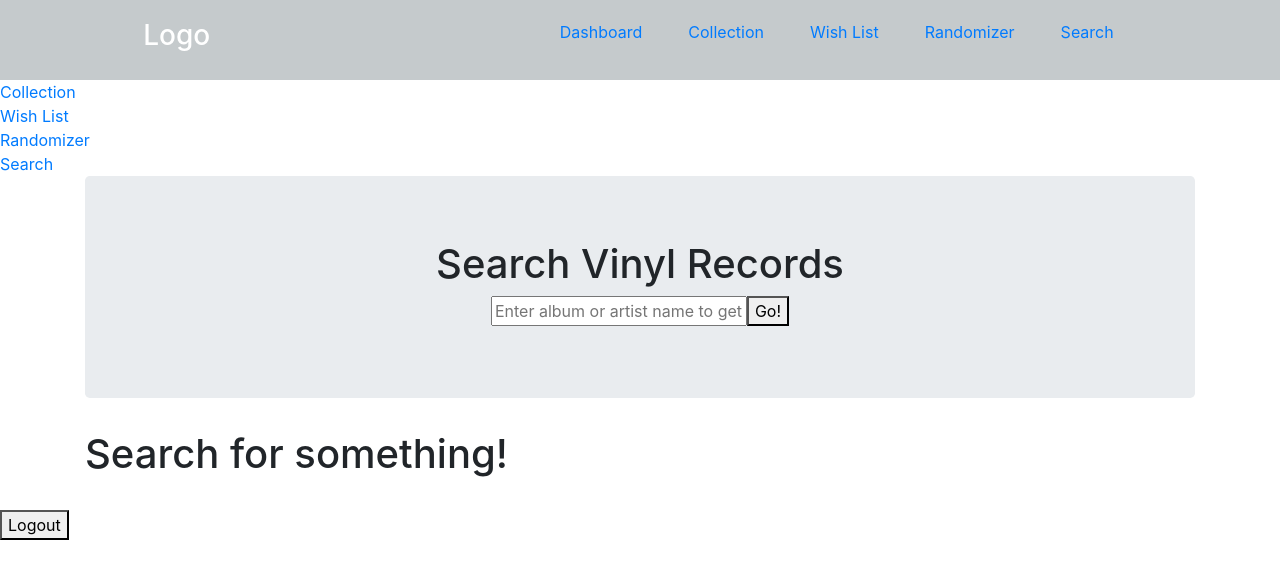
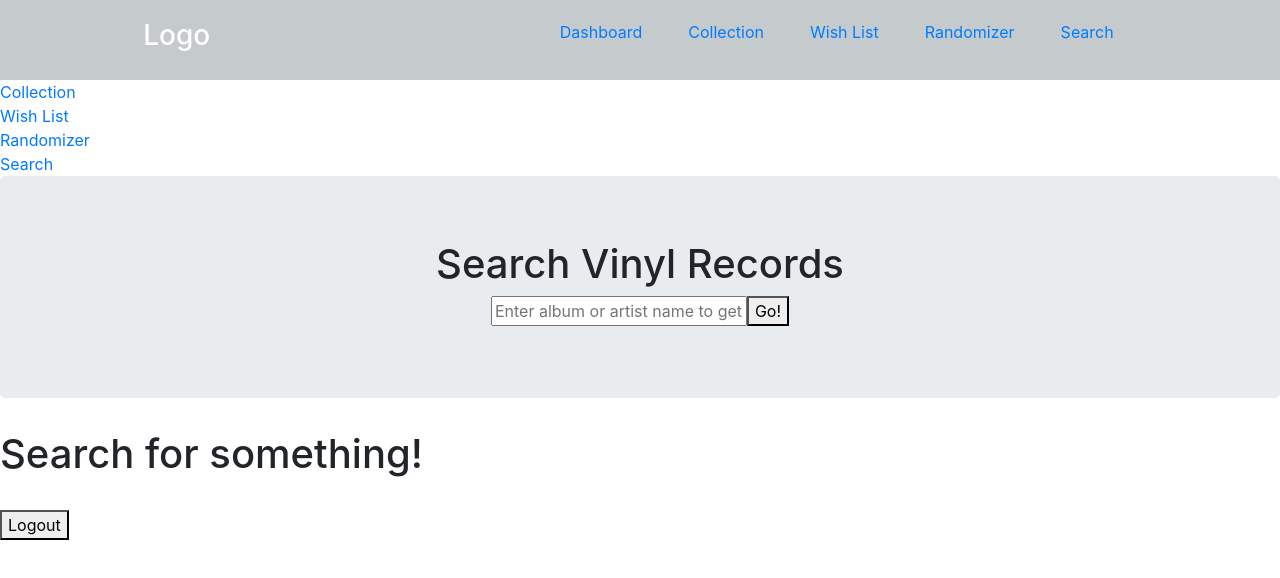
Before and after one commit to debersole81/audiophile, a React (Create React App) app: page /dashboard/search in a window 1280 px wide. Shown: the top 578 px of the page. Built offline with nearby package versions, Linux system fonts and the light colour scheme.

Commit message:
Removed container element wrapper and replaced it with react.fragment to allow jumbotron to span the width of the page

```diff
--- a/src/components/Search.js
+++ b/src/components/Search.js
@@ -70,7 +70,7 @@ function Search () {
 
 
     return(
-        <Container>
+        <React.Fragment>
             <Jumbotron className='text-center'>
                 <h1>Search Vinyl Records</h1>
                 <form>
@@ -86,7 +86,7 @@ function Search () {
                 </form>
             </Jumbotron>
             <SearchResults items={items}/>
-        </Container>
+        </React.Fragment>
     );
 };
 
```
Lines whose indentation alone changed are shown as unchanged.
